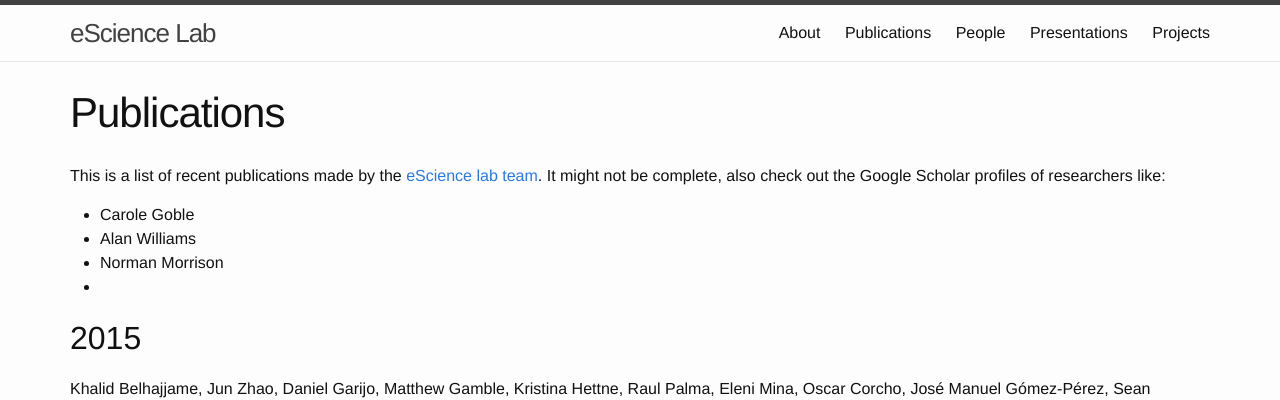
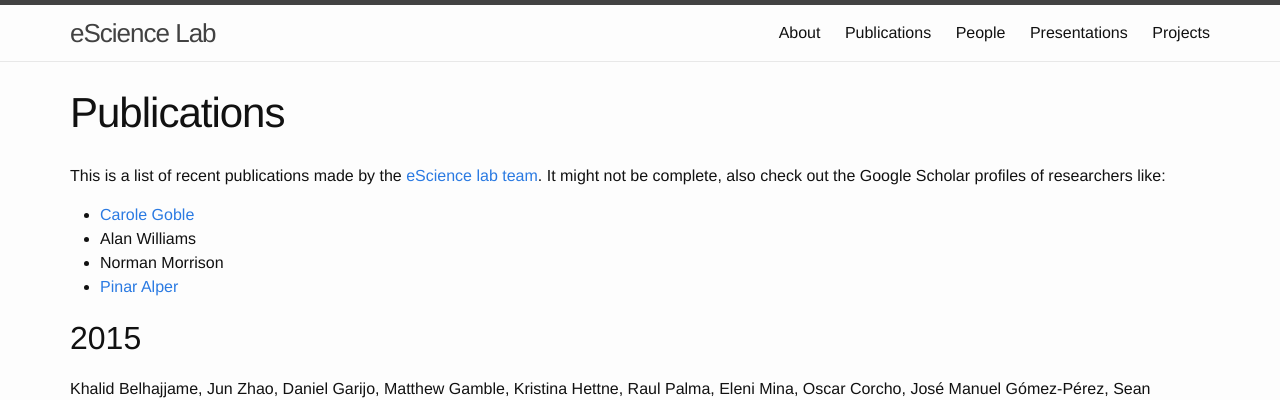
Before and after one commit to eScienceLab/eScienceLab.github.io, a Jekyll site: the page built from publications/index.md, in a window 1280 px wide. Shown: the top 400 px of the page. Built offline with Jekyll 4.4.1, drawn with Linux system fonts in a browser that asks for light colours.

Commit message:
Update index.md

```diff
--- a/publications/index.md
+++ b/publications/index.md
@@ -5,10 +5,10 @@
 
 This is a list of recent publications made by the [eScience lab team](../people/). It might not be complete, also check out the Google Scholar profiles of researchers like:
 
- * Carole Goble
+ * [Carole Goble](https://scholar.google.co.uk/citations?user=2G4kqPYAAAAJ&hl=en)
  * Alan Williams
  * Norman Morrison
- *
+ * [Pinar Alper](https://scholar.google.co.uk/citations?user=FkaBGHQAAAAJ&hl=en)
 
 ## 2015
 
```
